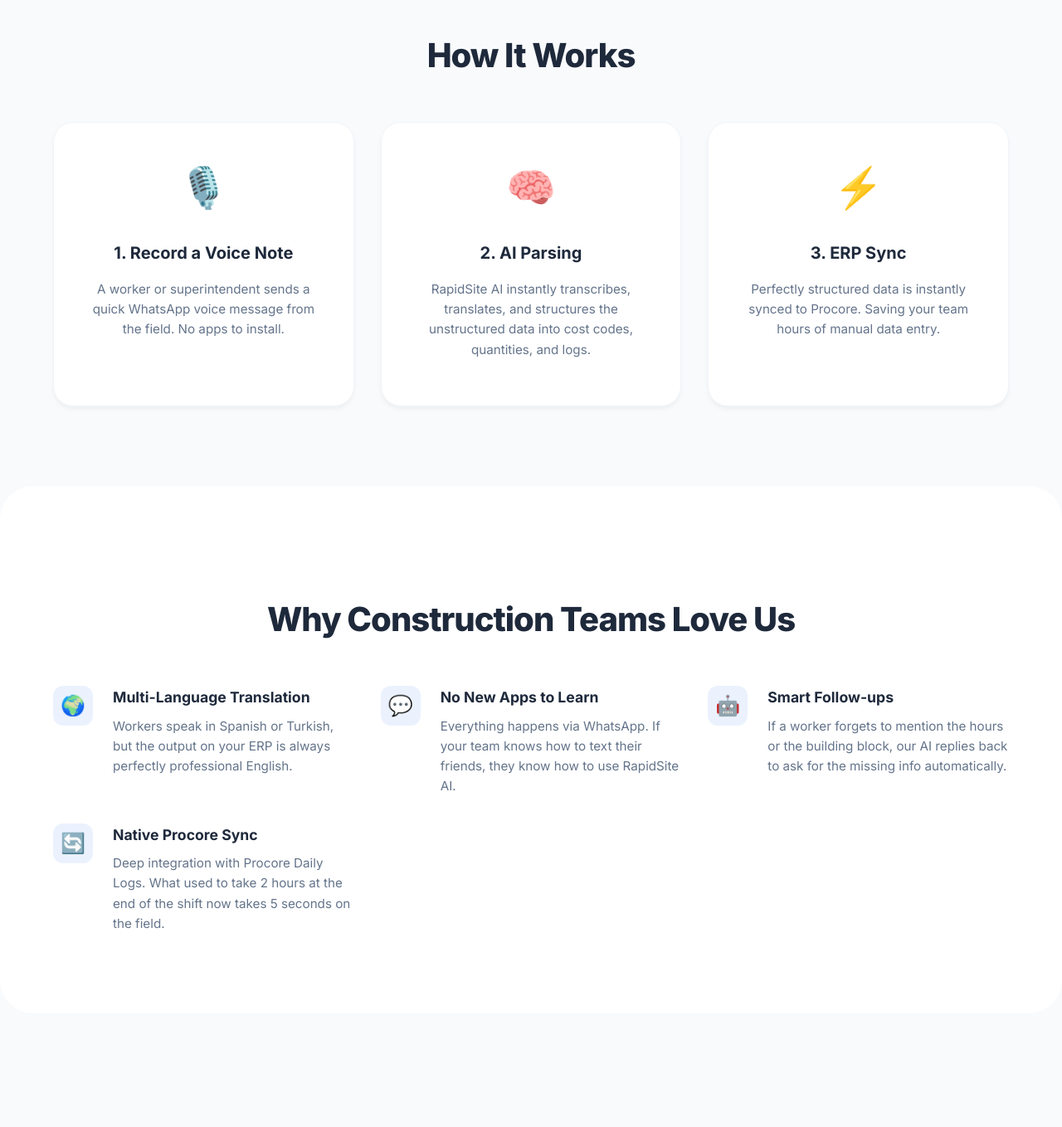
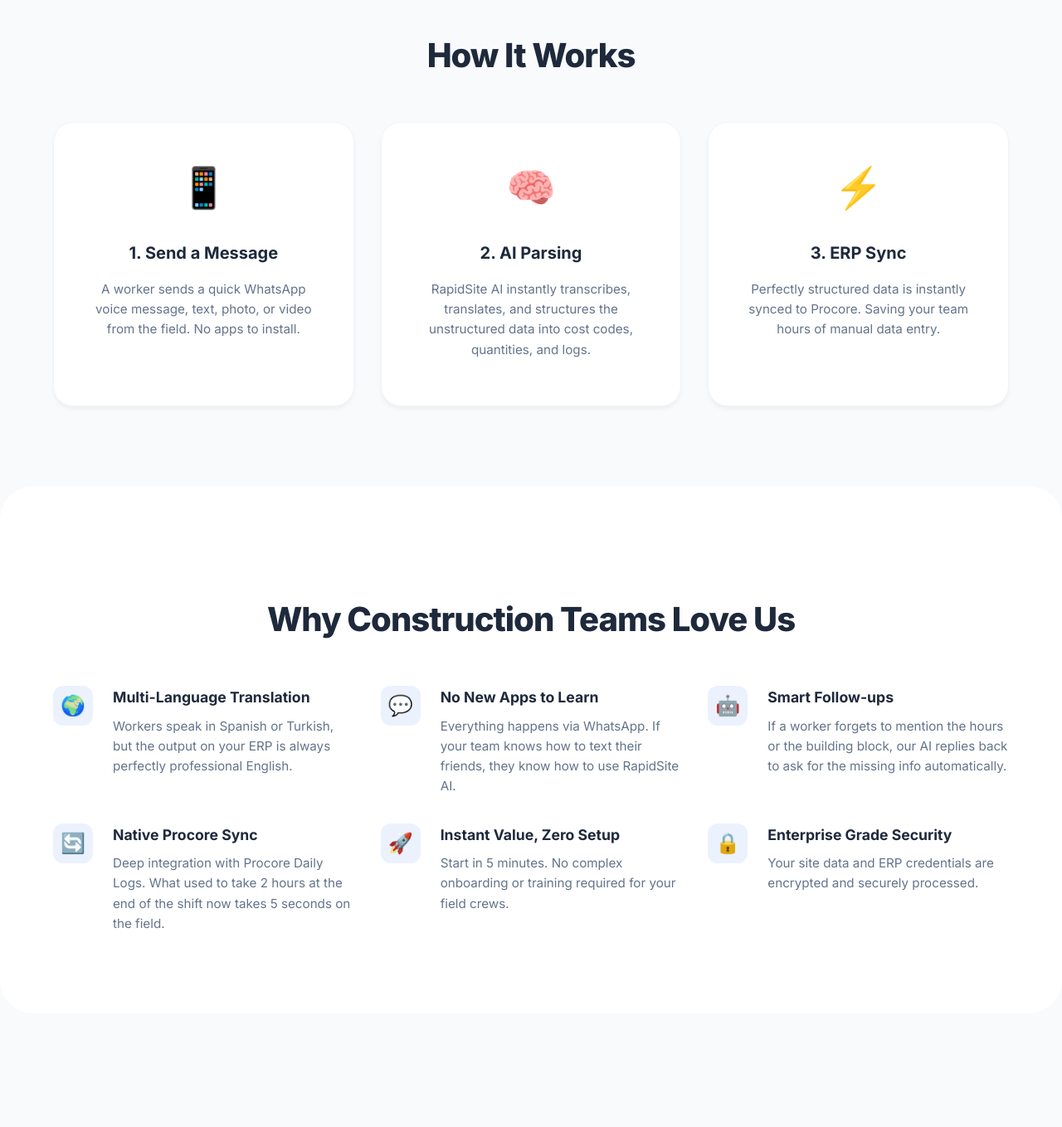
Before and after one commit to efekandursun/rapidsite-ai, a Flask app: page / in a window 1280 px wide. Shown: the part 852-2211 px from the top of the page at 83% size. Run offline with Flask 3, Linux system fonts and the light colour scheme; some libraries are stand-ins or nearby versions.

Commit message:
Update landing page copy, features, and pricing layout based on feedback

```diff
--- a/templates/landing.html
+++ b/templates/landing.html
@@ -38,9 +38,9 @@
         <h2 class="section-title">How It Works</h2>
         <div class="steps-grid">
             <div class="step-card">
-                <div class="step-icon">🎙️</div>
-                <h3 class="step-title">1. Record a Voice Note</h3>
-                <p class="step-desc">A worker or superintendent sends a quick WhatsApp voice message from the field. No apps to install.</p>
+                <div class="step-icon">📱</div>
+                <h3 class="step-title">1. Send a Message</h3>
+                <p class="step-desc">A worker sends a quick WhatsApp voice message, text, photo, or video from the field. No apps to install.</p>
             </div>
             <div class="step-card">
                 <div class="step-icon">🧠</div>
@@ -87,6 +87,20 @@
                     <p>Deep integration with Procore Daily Logs. What used to take 2 hours at the end of the shift now takes 5 seconds on the field.</p>
                 </div>
             </div>
+            <div class="feature-box">
+                <div class="feature-icon-wrapper">🚀</div>
+                <div class="feature-content">
+                    <h4>Instant Value, Zero Setup</h4>
+                    <p>Start in 5 minutes. No complex onboarding or training required for your field crews.</p>
+                </div>
+            </div>
+            <div class="feature-box">
+                <div class="feature-icon-wrapper">🔒</div>
+                <div class="feature-content">
+                    <h4>Enterprise Grade Security</h4>
+                    <p>Your site data and ERP credentials are encrypted and securely processed.</p>
+                </div>
+            </div>
         </div>
     </section>
 
@@ -100,7 +114,7 @@
                 justify-content: center;
                 gap: 2rem;
                 flex-wrap: wrap;
-                max-width: 1000px;
+                max-width: 1200px;
                 margin: 0 auto;
             }
 
--- a/templates/pricing.html
+++ b/templates/pricing.html
@@ -27,7 +27,7 @@
         justify-content: center;
         gap: 2rem;
         flex-wrap: wrap;
-        max-width: 1000px;
+        max-width: 1200px;
         margin: 0 auto;
     }
 
```
